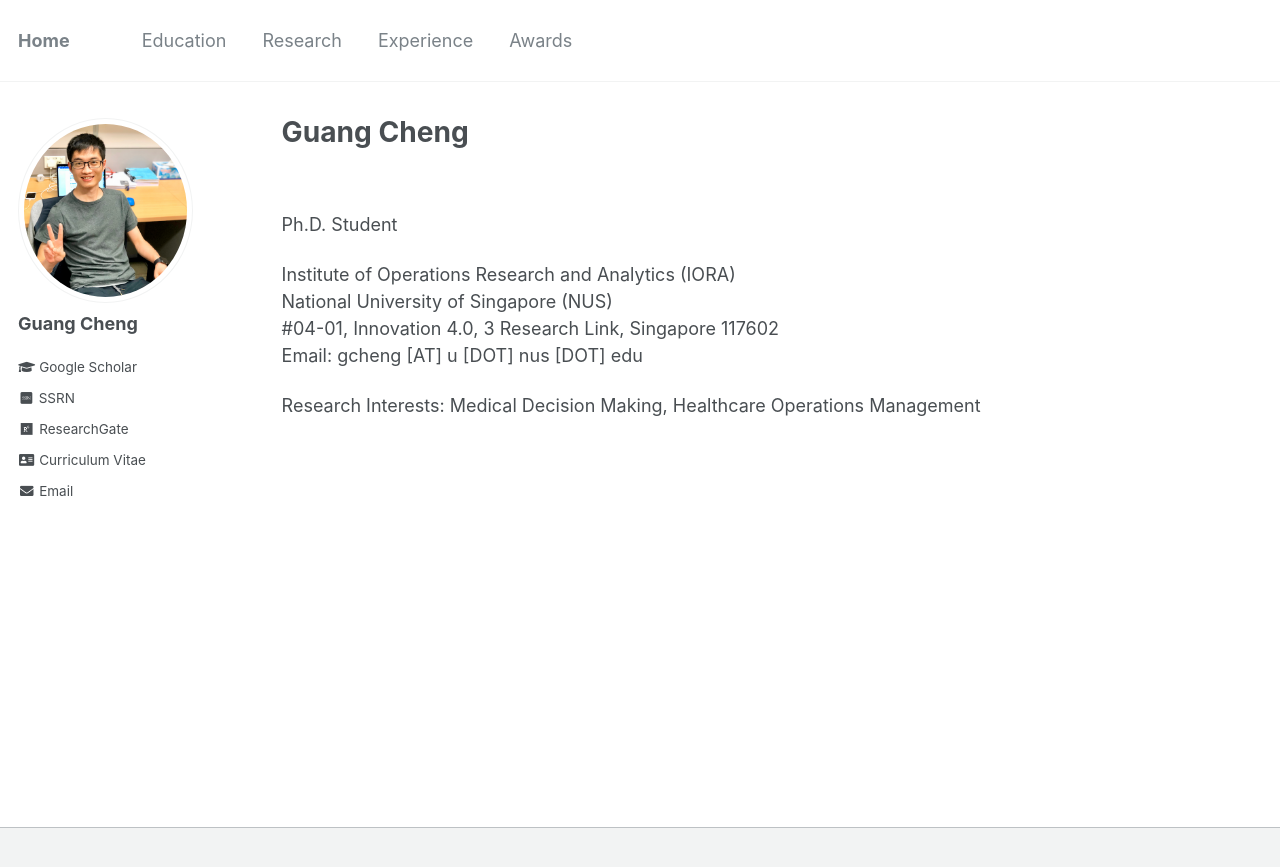
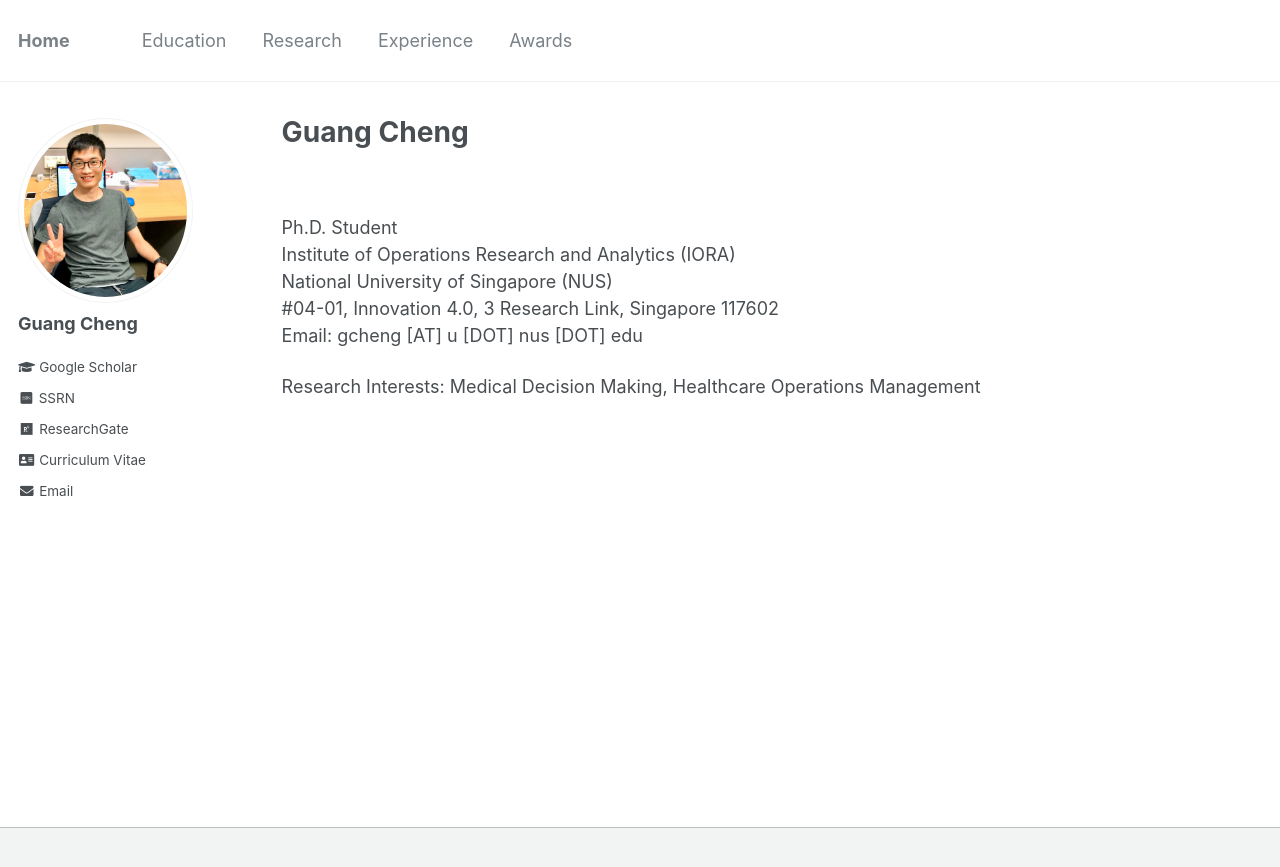
Before and after one commit to gcheng-nus/gcheng-nus.github.io, a Jekyll site: the page built from _pages/about.md, in a window 1280 px wide. Shown: the top 867 px of the page. Built offline with Jekyll 4.4.1, drawn with Linux system fonts in a browser that asks for light colours; some web fonts are replaced.

```diff
--- a/_pages/about.md
+++ b/_pages/about.md
@@ -9,7 +9,7 @@
 ---
 
 <br/>
-<p> Ph.D. Student  </p>
+Ph.D. Student
 Institute of Operations Research and Analytics (IORA)
 National University of Singapore (NUS)
 #04-01, Innovation 4.0, 3 Research Link, Singapore 117602
```
